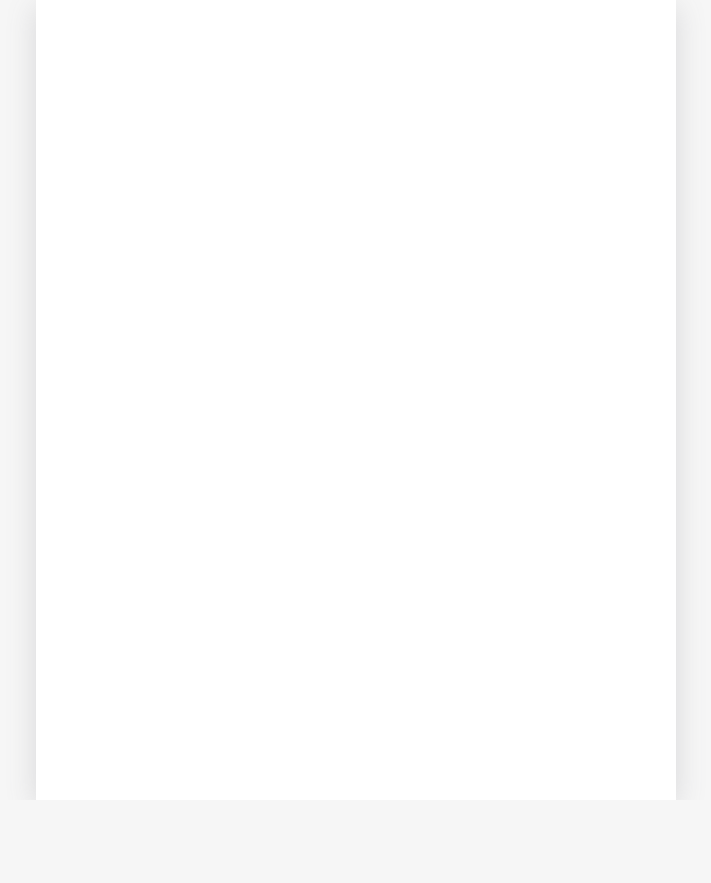
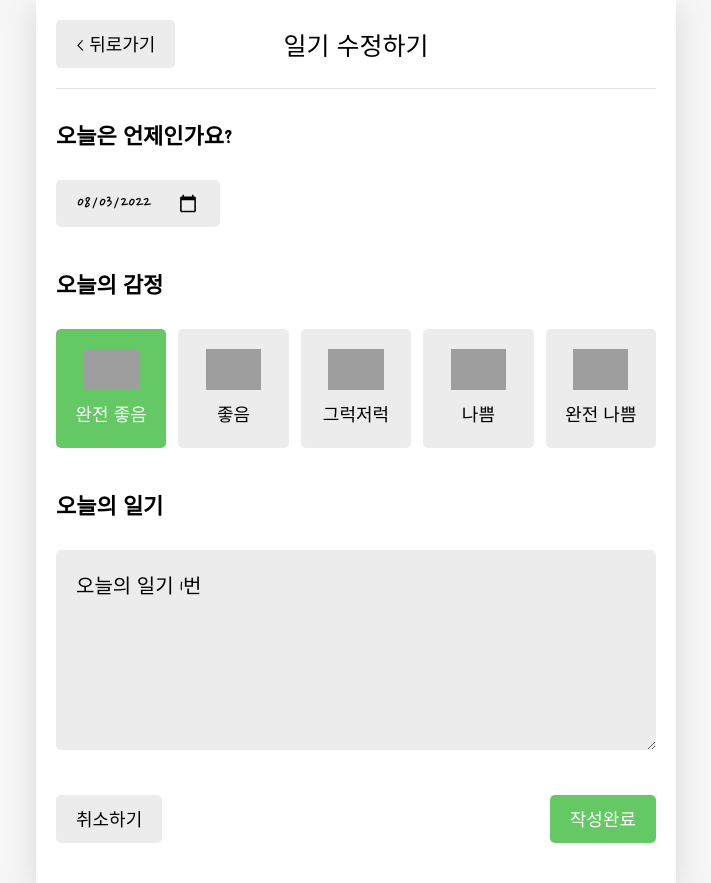
Before and after one commit to junseokoh-hub/emotion-diary, a React (Create React App) app: page /edit/1 in a window 1280 px wide. Before the commit this address had no page. Shown: the whole page, without its empty margins (284-995 px from the left). Before the commit the page ends 800 px from the top, so only its background shows below. Built offline with nearby package versions, Linux system fonts and the light colour scheme; grey boxes are pictures that could not be loaded; a web font is replaced by a local one.

Commit message:
create Edit component

```diff
--- a/src/App.js
+++ b/src/App.js
@@ -37,7 +37,7 @@
     }
     case "EDIT": {
       newState = state.map((it) =>
-        it.id === action.data.id ? { ...action.data } : it,
+        it.id === action.data.id ? action.data : it,
       );
       break;
     }
@@ -80,12 +80,6 @@
     emotion: 5,
     content: "오늘의 일기 5번",
     date: 1659501800369,
-  },
-  {
-    id: 6,
-    emotion: 5,
-    content: "오늘의 일기 6번",
-    date: 1759501800369,
   },
 ];
 
@@ -138,7 +132,7 @@
               <Routes>
                 <Route path="/" element={<Home />} />
                 <Route path="/new" element={<New />} />
-                <Route path="/edit" element={<Edit />} />
+                <Route path="/edit/:id" element={<Edit />} />
                 <Route path="/diary/:id" element={<Diary />} />
               </Routes>
             </Container>
--- a/src/Components/DiaryEditor.js
+++ b/src/Components/DiaryEditor.js
@@ -1,10 +1,13 @@
-import React, { useContext, useRef, useState } from "react";
+import React, { useContext, useEffect, useRef, useState } from "react";
 import styled from "styled-components";
 import { useNavigate } from "react-router-dom";
 import MyHeader from "./MyHeader";
 import MyButton from "./MyButton";
 import EmotionItem from "./EmotionItem";
 import { DiaryDispatchContext } from "../App";
+
+const env = process.env;
+env.PUBLIC_URL = env.PUBLIC_URL || "";
 
 const emotionList = [
   {
@@ -81,13 +84,13 @@
   align-items: center;
 `;
 
-function DiaryEditor() {
+function DiaryEditor({ isEdit, originData }) {
   const contentRef = useRef();
   const [content, setContent] = useState("");
   const [emotion, setEmotion] = useState(3);
   const [date, setDate] = useState(getStringDate(new Date()));
   const navigate = useNavigate();
-  const { onCreate } = useContext(DiaryDispatchContext);
+  const { onCreate, onEdit } = useContext(DiaryDispatchContext);
 
   const handleClickEmote = (emotion) => {
     setEmotion(emotion);
@@ -98,14 +101,32 @@
       contentRef.current.focus();
       return;
     }
-    onCreate(date, content, emotion);
+    if (
+      window.confirm(
+        isEdit ? "일기를 수정하시겠습니까?" : "새로운 일기를 작성하시겠습니까?",
+      )
+    ) {
+      if (!isEdit) {
+        onCreate(date, content, emotion);
+      } else {
+        onEdit(originData.id, date, content, emotion);
+      }
+    }
     navigate("/", { replace: true });
   };
+
+  useEffect(() => {
+    if (isEdit) {
+      setDate(getStringDate(new Date(parseInt(originData.date))));
+      setEmotion(originData.emotion);
+      setContent(originData.content);
+    }
+  }, [isEdit, originData]);
 
   return (
     <EditorContainer>
       <MyHeader
-        headText={"새 일기쓰기"}
+        headText={isEdit ? "일기 수정하기" : "새 일기쓰기"}
         leftChild={
           <MyButton text={"< 뒤로가기"} onClick={() => navigate(-1)} />
         }
--- a/src/pages/Edit.js
+++ b/src/pages/Edit.js
@@ -1,22 +1,32 @@
-import React from "react";
-import { useSearchParams, useNavigate } from "react-router-dom";
+import React, { useState, useContext, useEffect } from "react";
+import { useParams, useNavigate } from "react-router-dom";
+import { DiaryStateContext } from "../App";
+import DiaryEditor from "../Components/DiaryEditor";
 
 function Edit() {
+  const [originData, setOriginData] = useState();
   const navigate = useNavigate();
-  const [searchParams, setSearchParams] = useSearchParams();
-  const id = searchParams.get("id");
-  const mode = searchParams.get("mode");
-  console.log(id, mode);
+  const { id } = useParams();
+  const diaryList = useContext(DiaryStateContext);
+  console.log(diaryList);
+
+  useEffect(() => {
+    if (diaryList.length >= 1) {
+      const targetDiary = diaryList.find(
+        (it) => parseInt(it.id) === parseInt(id),
+      );
+
+      if (targetDiary) {
+        setOriginData(targetDiary);
+      } else {
+        navigate("/", { replace: true });
+      }
+    }
+  }, [id, diaryList]);
 
   return (
     <div>
-      <h1>Edit</h1>
-      <p>이곳은 일기 수정 페이지 입니다.</p>
-      <button onClick={() => setSearchParams({ who: "writer" })}>
-        QS 바꾸기
-      </button>
-      <button onClick={() => navigate("/")}>Home</button>
-      <button onClick={() => navigate(-1)}>Back</button>
+      {originData && <DiaryEditor isEdit={true} originData={originData} />}
     </div>
   );
 }
```
